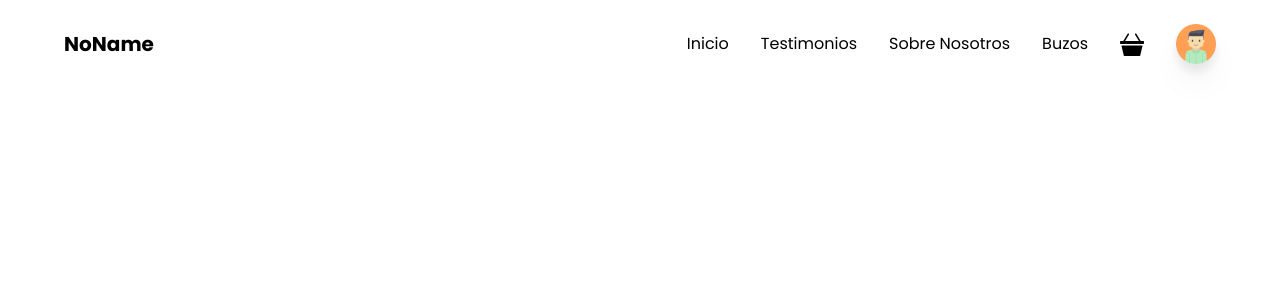
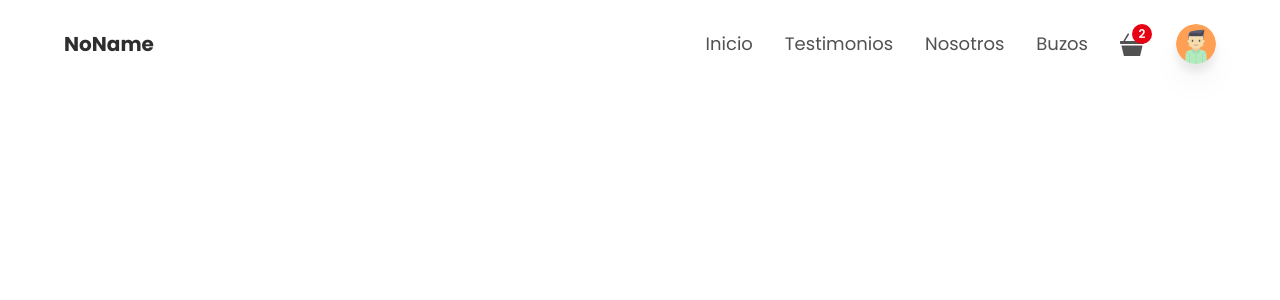
Before and after one commit to AntonioTepsich/NoName, a React (Create React App) app: page / in a window 1280 px wide. Shown: the top 300 px of the page. Built offline with nearby package versions, Linux system fonts and the light colour scheme.

Commit message:
NavBar terminado

```diff
--- a/src/components/Navbar/Navbar.jsx
+++ b/src/components/Navbar/Navbar.jsx
@@ -12,19 +12,19 @@ export const Navbar = () => {
         </div>
         <div className=' flex items-center gap-8'>
             <ul className='flex items-center gap-8 '>
-                <li className='text-base text-Color cursor-pointer hover:text-headingColor duration-100'>Inicio</li>
-                <li className='text-base text-Color cursor-pointer hover:text-headingColor duration-100'>Testimonios</li>
-                <li className='text-base text-Color cursor-pointer hover:text-headingColor duration-100'>Sobre Nosotros</li>
-                <li className='text-base text-Color cursor-pointer hover:text-headingColor duration-100'>Buzos</li>
+                <li className='text-lg text-textColor hover:text-headingColor duration-100 transition-all ease-in-out cursor-pointer'>Inicio</li>
+                <li className='text-lg text-textColor hover:text-headingColor duration-100 transition-all ease-in-out cursor-pointer'>Testimonios</li>
+                <li className='text-lg text-textColor hover:text-headingColor duration-100 transition-all ease-in-out cursor-pointer'>Nosotros</li>
+                <li className='text-lg text-textColor hover:text-headingColor duration-100 transition-all ease-in-out cursor-pointer'>Buzos</li>
             </ul>
 
             <div className='relative flex items-center justify-center'>
-                <BsFillBasket3Fill className='text-textColor text-2xl cursor-pointer' />
-                <div className=' absolute -top-2 -right-8 w-5 h-5 rounded-full bg-cartNumBg flex items-center  justify-center'>
+                <BsFillBasket3Fill className='text-textColor text-2xl  cursor-pointer' />
+                <div className=' absolute -top-2 -right-2 w-5 h-5 rounded-full bg-cartNumBg flex items-center  justify-center'>
                     <p className='text-xs text-white font-semibold'>2</p>
                 </div>
             </div>
-            <img src={avatar} className='w-9 min-w-[40px] h-10 min-h-[40px] drop-shadow-xl' alt="usuario" />
+            <img src={avatar} className='w-10 min-w-[40px] h-10 min-h-[40px] drop-shadow-xl cursor-pointer rounded-full' alt="usuario" />
         </div>
       </div>
       <div className='flex md:hidden w-full h-full '>
--- a/tailwind.config.js
+++ b/tailwind.config.js
@@ -1,10 +1,63 @@
-/** @type {import('tailwindcss').Config} */
 module.exports = {
   content: [
     "./src/**/*.{js,jsx,ts,tsx}",
   ],
   theme: {
-    extend: {},
+    extend: {
+      width: {
+        150: "150px",
+        190: "190px",
+        225: "225px",
+        275: "275px",
+        300: "300px",
+        340: "340px",
+        350: "350px",
+        375: "375px",
+        460: "460px",
+        656: "656px",
+        880: "880px",
+        508: "508px",
+      },
+      height: {
+        80: "80px",
+        150: "150px",
+        225: "225px",
+        300: "300px",
+        340: "340px",
+        370: "370px",
+        420: "420px",
+        510: "510px",
+        600: "600px",
+        650: "650px",
+        685: "685px",
+        800: "800px",
+        "90vh": "90vh",
+      },
+      minWidth: {
+        210: "210px",
+        350: "350px",
+        620: "620px",
+      },
+      screens: {
+        sm: "640px",
+        md: "768px",
+        lg: "1024px",
+        xl: "1280px",
+        "2xl": "1536px",
+      },
+      colors: {
+        headingColor: "#2e2e2e",
+        textColor: "#515151",
+        cartNumBg: "#e80013",
+        primary: "#f5f3f3",
+        cardOverlay: "rgba(256,256,256,0.4)",
+        lighttextGray: "#9ca0ab",
+        card: "rgba(256,256,256,0.8)",
+        cartBg: "#282a2c",
+        cartItem: "#2e3033",
+        cartTotal: "#343739",
+      },
+    },
   },
   plugins: [],
-}
+};
```
